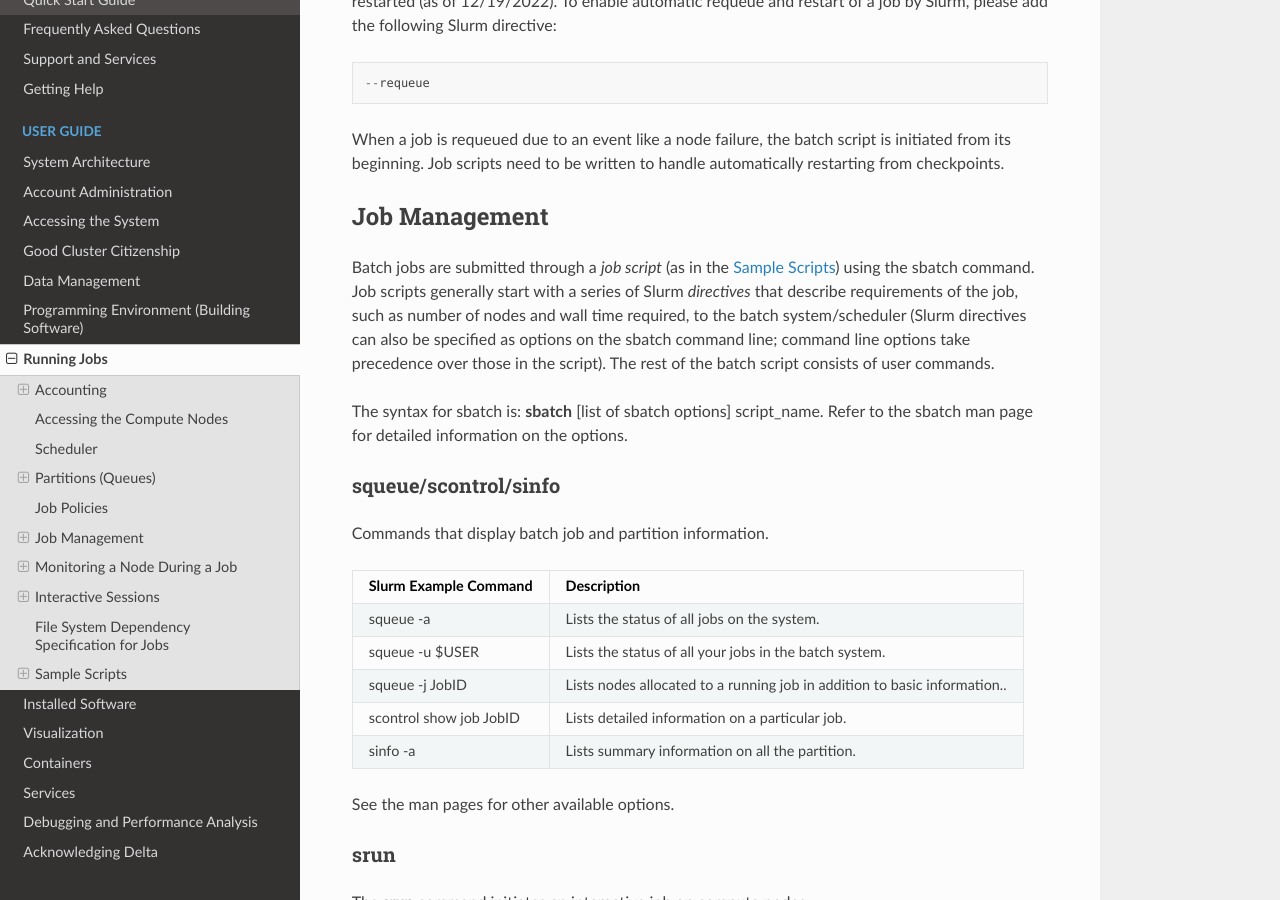
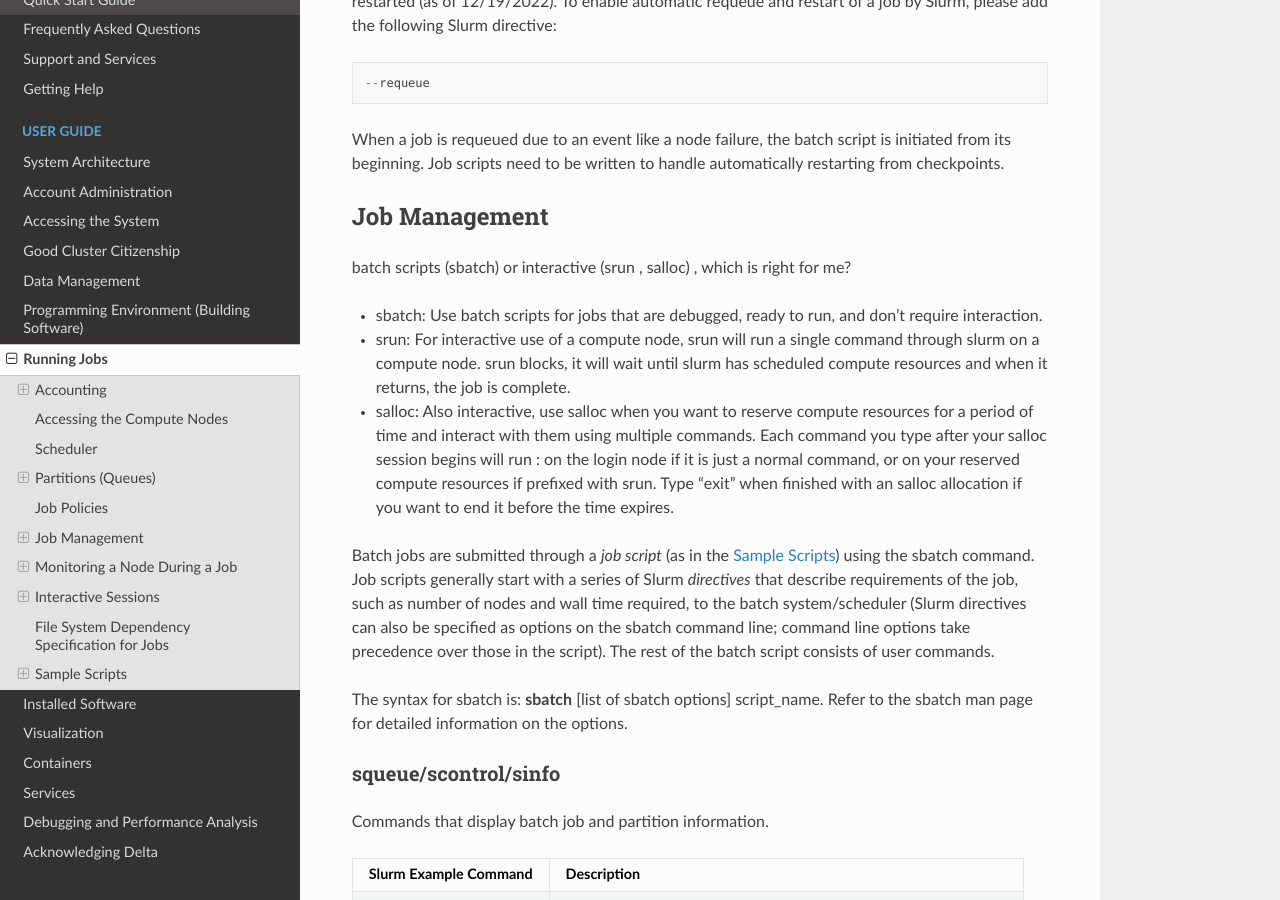
Before and after one commit to ncsa/Delta_doc, a Sphinx documentation site: the page built from docs/source/user_guide/running_jobs.rst, in a window 1280 px wide and 900 px high, scrolled down 4700 px. Built offline with Sphinx 7.4.7 and the Read the Docs theme 2.0.0, drawn with Linux system fonts in a browser that asks for light colours.

Commit message:
job management section updates
Added some test to "job management" describing: sbatch, srun, salloc.

```diff
--- a/docs/source/user_guide/running_jobs.rst
+++ b/docs/source/user_guide/running_jobs.rst
@@ -279,6 +279,14 @@ Job scripts need to be written to handle automatically restarting from checkpoin
 
 Job Management
 -----------------
+
+batch scripts (sbatch) or interactive (srun , salloc) , which is right for me?
+
+- sbatch: Use batch scripts for jobs that are debugged, ready to run, and don't require interaction.
+
+- srun: For interactive use of a compute node, srun will run a single command through slurm on a compute   node. srun blocks, it will wait until slurm has scheduled compute resources and when it returns,   the job is complete.
+
+- salloc: Also interactive, use salloc when you want to reserve compute resources for a period of time and      interact with them using multiple commands.  Each command you type after your salloc session begins   will run : on the login node if it is just a normal command, or on your reserved compute resources   if prefixed with srun.  Type "exit" when finished with an salloc allocation if you want to end it   before the time expires.
 
 Batch jobs are submitted through a *job script* (as in the :ref:`examples`) using the sbatch command.
 Job scripts generally start with a series of Slurm *directives* that describe requirements of the job, such as number of nodes and wall time required, to the batch system/scheduler (Slurm directives can also be specified as options on the sbatch command line; command line options take precedence over those in the script).
```
